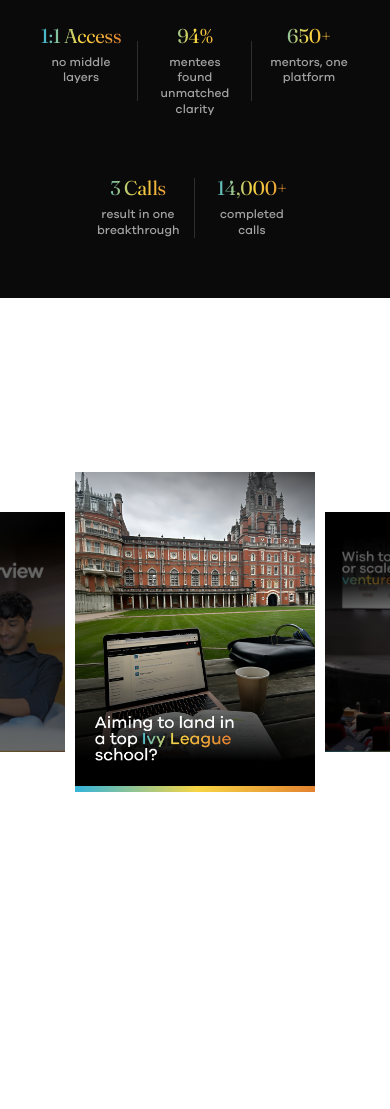
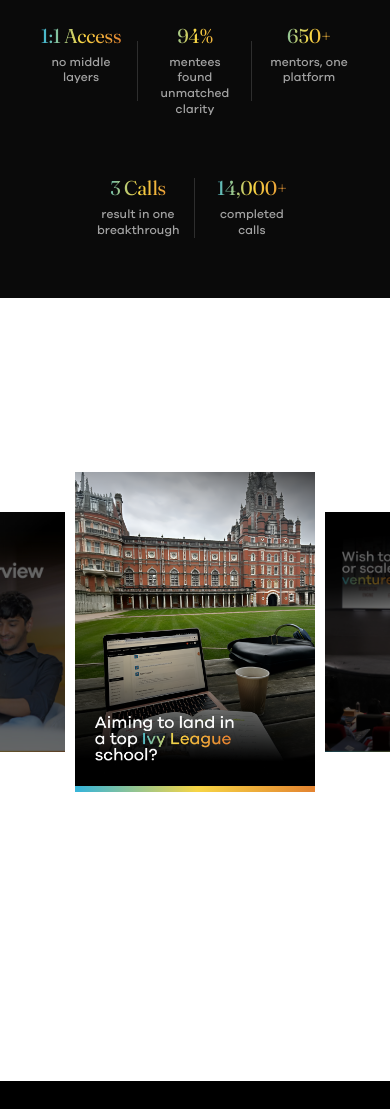
Before and after one commit to nainvinay2601/MentorUnion, a Next.js app: page / in a window 390 px wide. Shown: the part 6748-7857 px from the top of the page. Built offline with nearby package versions, Linux system fonts and the light colour scheme.

Commit message:
fixed slider responsivness

```diff
--- a/src/components/JourneySlider/JourneySlider.module.css
+++ b/src/components/JourneySlider/JourneySlider.module.css
@@ -174,15 +174,16 @@
 
 @media (max-width: 768px) {
   .container {
-    padding-bottom: 150px;
+    padding-bottom: 0;
+  }
+
+  .section {
+    padding: 60px 0 60px;
   }
 
   .backgroundSection {
+    bottom: 0;
     height: 200px;
-  }
-
-  .section {
-    padding: 60px 0 0;
   }
 
   .title,
@@ -217,11 +218,16 @@
 
 @media (max-width: 480px) {
   .container {
-    padding-bottom: 120px;
+    padding-bottom: 0;
+  }
+
+  .section {
+    padding: 60px 0 40px;
   }
 
   .backgroundSection {
-    height: 150px;
+    bottom: -40px;
+    height: 100px;
   }
 
   .cardFar {
```
